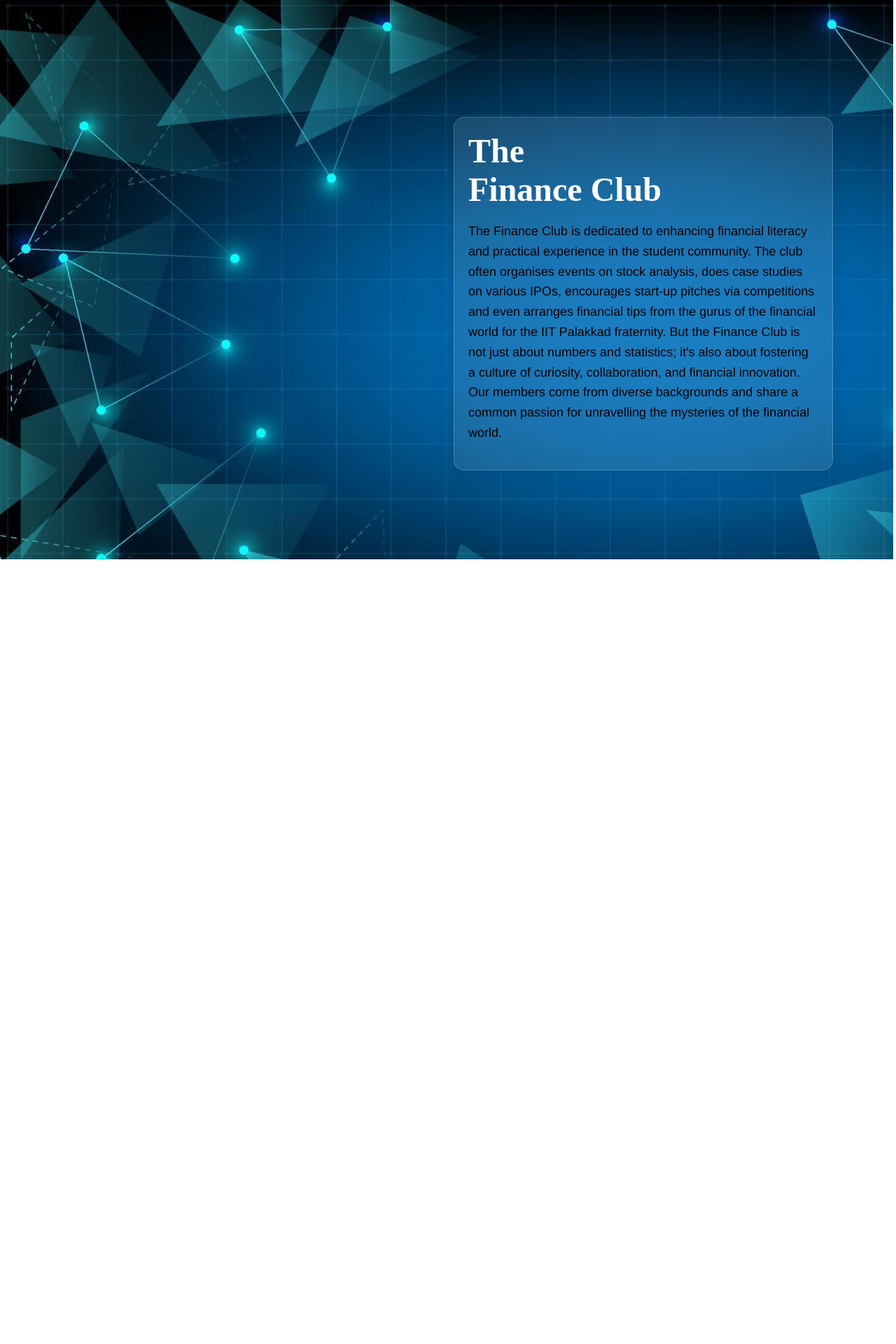
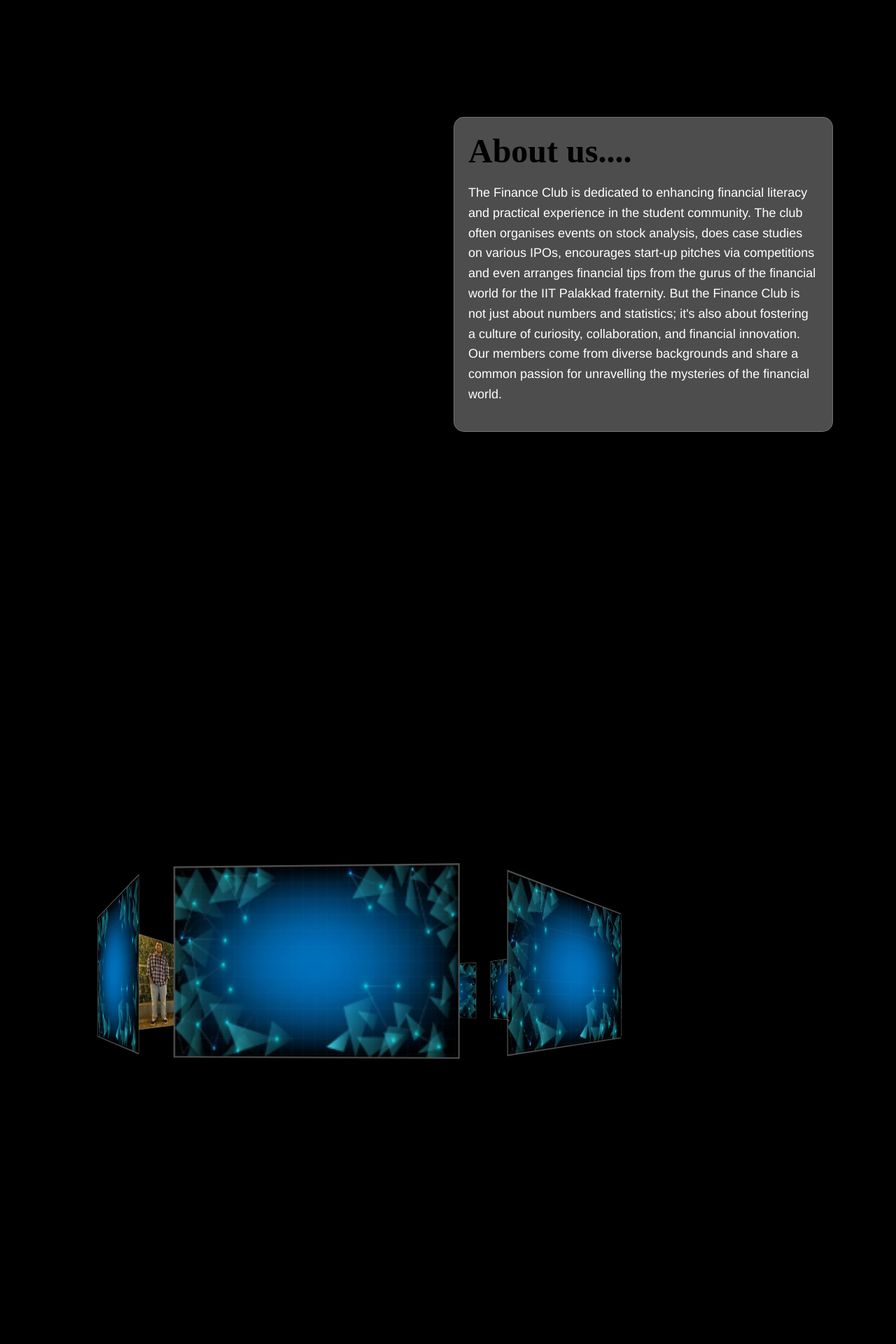
Before and after one commit to Zeeshan1903/financeClub, a Flask app: page / in a window 1280 px wide. Shown: the part 801-2721 px from the top of the page at 70% size. Before the commit the page ends 1600 px from the top, so only its background shows below. Run offline with Flask 3, Linux system fonts and the light colour scheme.

Commit message:
up till now reached upto gallery

```diff
--- a/api/templates/index.html
+++ b/api/templates/index.html
@@ -5,14 +5,16 @@
     <meta name="viewport" content="width=device-width, initial-scale=1.0" />
     <title>Finance Club</title>
     <style>
-
+		body{
+			background-color: black;
+		}
       /* Style for the video */
       .video-container {
         position: fixed;
         top: 0;
         left: 0;
         width: 100%;
-        height: 100%;
+        height: 100vh;
         overflow: hidden;
         z-index: -1;
       }
@@ -109,7 +111,7 @@
       padding: 20px;
       top: 120vh;
       left: 50vw;
-      background: rgba(255, 255, 255, 0.1);
+      background: rgba(255, 255, 255, 0.3);
       border-radius: 15px;
       box-shadow: 0 4px 30px rgba(0, 0, 0, 0.1);
       backdrop-filter: blur(10px);
@@ -128,15 +130,100 @@
       font-size: 18px;
       line-height: 1.6;
     }
-    .aboutfin{
-        /* color: #631CA6;
-        text-shadow: 1.5px 1.5px #631CA6; */
-        font-family: 'Times New Roman', Times, serif;
-    }
+
     .aboutpara{
         font-family: 'Franklin Gothic Medium', 'Arial Narrow', Arial, sans-serif;
-        color: black;
+        color: white;
     }
+    .slideshow{
+      position: absolute;
+      left: 40vw;
+
+      top: 250vh;
+  margin: 0 auto;
+  padding-top: 50px;
+  height: 700px;
+  perspective: 1000px;
+}
+.content{
+  margin: auto;
+  width: 150px;
+  perspective: 1000px;
+  position:relative;
+  padding-top: 80px;
+  transform-style: preserve-3d;
+}
+.slider-content{
+  width: 100%;
+  position:absolute;
+  float:right;
+  animation: rotate 15s infinite linear;
+  transform-style: preserve-3d;
+}
+.slider-content:hover{
+  cursor: pointer;
+  animation-play-state: paused;
+}
+.slider-content figure{
+  width:180px;
+  height:120px;
+  border:1px solid #555;
+  overflow:hidden;
+  position:absolute;
+}
+.slider-content img{
+  image-rendering: auto;
+  transition: all 300ms;
+  width: 100%;
+  height: 100%;
+}
+.slider-content img:hover{
+   transform: scale(1.2);
+   transition: all 300ms;
+}
+.shadow{
+   position: absolute;
+   box-shadow: 0px 0px 0px #000;
+}
+.slider-content figure:nth-child(1){
+  transform:rotateY(0deg) translateZ(300px);
+}
+
+.slider-content figure:nth-child(2){
+  transform:rotateY(40deg) translateZ(300px);
+}
+.slider-content figure:nth-child(3){
+  transform:rotateY(80deg) translateZ(300px);
+}
+.slider-content figure:nth-child(4){
+  transform:rotateY(120deg) translateZ(300px);
+}
+.slider-content figure:nth-child(5){
+  transform:rotateY(160deg) translateZ(300px);
+}
+.slider-content figure:nth-child(6){
+  transform:rotateY(200deg) translateZ(300px);
+}
+.slider-content figure:nth-child(7){
+  transform:rotateY(240deg) translateZ(300px);
+}
+.slider-content figure:nth-child(8){
+  transform:rotateY(280deg) translateZ(300px);
+}
+.slider-content figure:nth-child(9){
+  transform:rotateY(320deg) translateZ(300px);
+}
+@keyframes rotate {
+  from{
+    transform: rotateY(0deg);
+  }
+  to{
+      transform: rotateY(360deg);
+  }
+}
+.aboutfin{
+	color: black;
+}
     </style>
   </head>
   <body>
@@ -168,13 +255,28 @@
       </p>
     </div>
     <div class="about">
-        <img class="img" src="/static/bgabout.jpg" alt="">
+        <!-- <img class="img" src="/static/bgabout.jpg" alt=""> -->
     </div>
     <div class="glassmorphic-textbox">
-        <h1 class="aboutthe">The </h1>
-        <h1 class="aboutfin">Finance Club</h1>
+
+        <h1 class="aboutfin">About us....</h1>
+		<!-- enlarge this wholet thing -->
         <p class="aboutpara">The Finance Club is dedicated to enhancing financial literacy and practical experience in the student community. The club often organises events on stock analysis, does case studies on various IPOs, encourages start-up pitches via competitions and even arranges financial tips from the gurus of the financial world for the IIT Palakkad fraternity. But the Finance Club is not just about numbers and statistics; it's also about fostering a culture of curiosity, collaboration, and financial innovation. Our members come from diverse backgrounds and share a common passion for unravelling the mysteries of the financial world.</p>
       </div>
-
+      <section class="slideshow">
+        <div class="content">
+           <div class="slider-content">
+              <figure class="shadow"><img src="/static/bgabout.jpg"></figure>
+              <figure class="shadow"><img src="/static/bgabout.jpg"></figure>
+              <figure class="shadow"><img src="/static/bgabout.jpg"></figure>
+              <figure class="shadow"><img src="/static/z.jpg"></figure>
+              <figure class="shadow"><img src="/static/bgabout.jpg"></figure>
+              <figure class="shadow"><img src="/static/bgabout.jpg"></figure>
+              <figure class="shadow"><img src="/static/bgabout.jpg"></figure>
+              <figure class="shadow"><img src="/static/bgabout.jpg"></figure>
+              <figure class="shadow"><img src="/static/bgabout.jpg"></figure>
+           </div>
+        </div>
+     </section>
   </body>
 </html>
```
